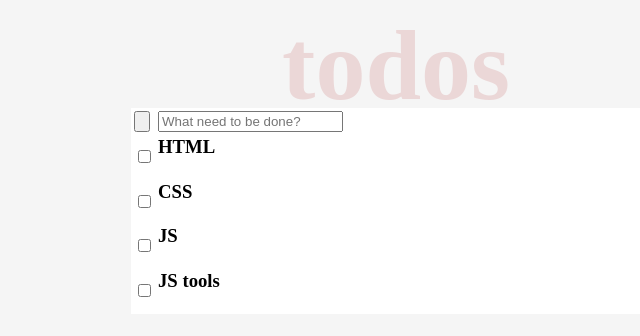
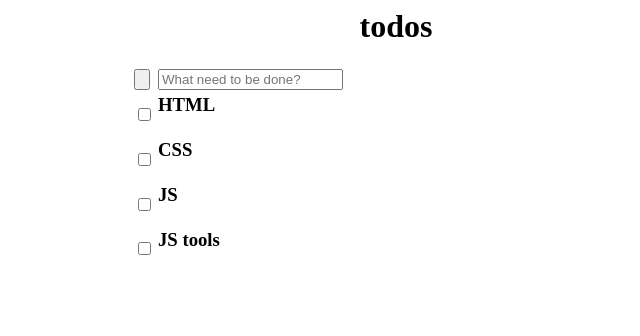
Before and after one commit to ok-technopolis/anisimov_vlad, a plain HTML site: page index.html in a window 1280 px wide. Shown: the whole page, without its empty margins (244-884 px from the left). Drawn offline with Linux system fonts and the light colour scheme.

Commit message:
deleted css
удалил небольшие вставки css, так как по заданию не требовалось и не хочется громоздить это в html-файле.

```diff
--- a/index.html
+++ b/index.html
@@ -2,10 +2,10 @@
 	<title> TODOS manager</title>
 </head>
 
-<body style = "background-color: #f5f5f5">
+<body>
 	<div align="center">
-		<h1 style="color: #ebd7d7; font-size:100px; margin-bottom: -15px"> todos </h1>
-		<table cols="2"  style = "background-color: #ffffff">
+		<h1> todos </h1>
+		<table cols="2">
 			<tr>
 				<td> <input type="button"></td>
 				<td > <input name ="todos_input" maxlength = "50" placeholder="What need to be done?"> </td>
```
